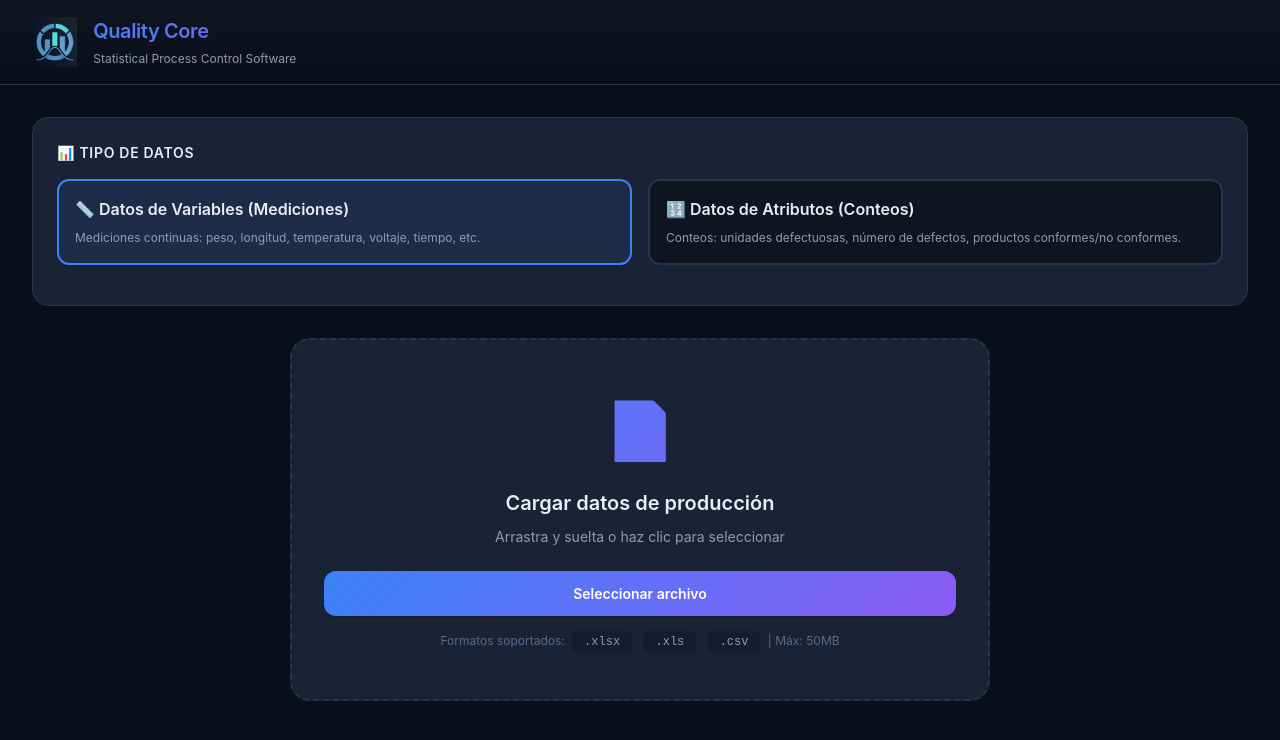
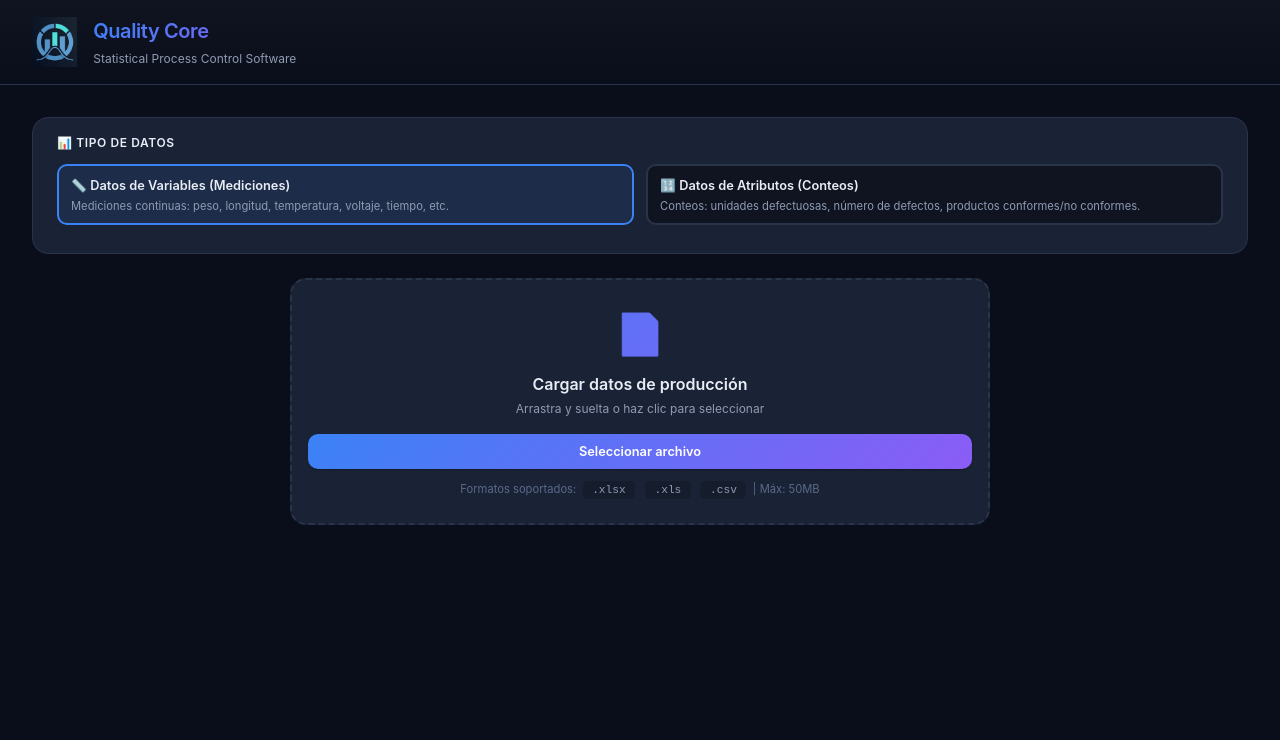
Before and after one commit to Aghent47/CEP_PRO, a React (Vite) app: page / in a window 1280 px wide. Shown: the top 740 px of the page. Built offline with nearby package versions, Linux system fonts and the light colour scheme.

Commit message:
Estilo: Reducir tamaños y márgenes en componentes de selector de tipo de datos y cargador de archivos para mejorar la consistencia visual

```diff
--- a/src/components/DataTypeSelector/index.tsx
+++ b/src/components/DataTypeSelector/index.tsx
@@ -4,18 +4,18 @@ import styled from 'styled-components';
 const SelectorContainer = styled.div`
   background: var(--bg-card);
   border-radius: 16px;
-  padding: 1.5rem;
+  padding: 1rem 1.5rem;  /* Reducido de 1.5rem a 1rem */
   border: 1px solid var(--border-color);
-  margin-bottom: 2rem;
+  margin-bottom: 1.5rem;  /* Reducido de 2rem a 1.5rem */
 `;
 
 const Title = styled.h4`
   color: var(--text-primary);
-  font-size: 0.875rem;
+  font-size: 0.75rem;  /* Reducido de 0.875rem */
   font-weight: 600;
   text-transform: uppercase;
   letter-spacing: 0.05em;
-  margin-bottom: 1rem;
+  margin-bottom: 0.75rem;  /* Reducido de 1rem */
   display: flex;
   align-items: center;
   gap: 0.5rem;
@@ -23,45 +23,47 @@ const Title = styled.h4`
 
 const OptionsGrid = styled.div`
   display: grid;
-  grid-template-columns: repeat(auto-fit, minmax(250px, 1fr));
-  gap: 1rem;
-  margin-bottom: 1rem;
+  grid-template-columns: repeat(auto-fit, minmax(240px, 1fr));
+  gap: 0.75rem;  /* Reducido de 1rem */
+  margin-bottom: 0.75rem;  /* Reducido de 1rem */
 `;
 
 const OptionCard = styled.div<{ selected: boolean }>`
   background: ${props => props.selected ? 'rgba(59, 130, 246, 0.1)' : 'var(--bg-secondary)'};
   border: 2px solid ${props => props.selected ? 'var(--accent-primary)' : 'var(--border-color)'};
-  border-radius: 12px;
-  padding: 1rem;
+  border-radius: 10px;  /* Reducido de 12px */
+  padding: 0.6rem 0.75rem;  /* Reducido de 1rem */
   cursor: pointer;
   transition: all 0.2s ease;
 
   &:hover {
     border-color: var(--accent-primary);
-    transform: translateY(-2px);
+    transform: translateY(-1px);
   }
 
   .option-title {
     font-weight: 600;
     color: var(--text-primary);
-    margin-bottom: 0.5rem;
+    margin-bottom: 0.25rem;  /* Reducido de 0.5rem */
     display: flex;
     align-items: center;
     gap: 0.5rem;
+    font-size: 0.8rem;  /* Añadido */
   }
 
   .option-description {
-    font-size: 0.75rem;
+    font-size: 0.7rem;  /* Reducido de 0.75rem */
     color: var(--text-secondary);
+    line-height: 1.3;  /* Añadido para mejor legibilidad */
   }
 `;
 
 const InfoBox = styled.div`
   background: rgba(59, 130, 246, 0.1);
   border-radius: 8px;
-  padding: 0.75rem;
-  margin-top: 1rem;
-  font-size: 0.75rem;
+  padding: 0.5rem 0.75rem;  /* Reducido de 0.75rem */
+  margin-top: 0.75rem;  /* Reducido de 1rem */
+  font-size: 0.7rem;  /* Reducido de 0.75rem */
   color: var(--text-secondary);
 
   strong {
--- a/src/components/FileUploader/styles.ts
+++ b/src/components/FileUploader/styles.ts
@@ -3,8 +3,8 @@ import styled from 'styled-components';
 export const UploadContainer = styled.div`
   background: var(--bg-card);
   border: 2px dashed var(--border-color);
-  border-radius: 20px;
-  padding: 3rem 2rem;
+  border-radius: 16px;
+  padding: 1.5rem 1rem;
   text-align: center;
   cursor: pointer;
   transition: all 0.3s cubic-bezier(0.4, 0, 0.2, 1);
@@ -28,8 +28,8 @@ export const UploadContainer = styled.div`
 `;
 
 export const UploadIcon = styled.div`
-  font-size: 3.5rem;
-  margin-bottom: 1rem;
+  font-size: 2.5rem;
+  margin-bottom: 0.5rem;
   background: var(--gradient-primary);
   -webkit-background-clip: text;
   -webkit-text-fill-color: transparent;
@@ -37,16 +37,16 @@ export const UploadIcon = styled.div`
 `;
 
 export const Title = styled.h3`
-  font-size: 1.25rem;
+  font-size: 1rem;
   font-weight: 600;
-  margin-bottom: 0.5rem;
+  margin-bottom: 0.25rem;
   color: var(--text-primary);
 `;
 
 export const Subtitle = styled.p`
-  font-size: 0.875rem;
+  font-size: 0.75rem;
   color: var(--text-secondary);
-  margin-bottom: 1.5rem;
+  margin-bottom: 1rem;
 `;
 
 export const FileInput = styled.input`
@@ -57,13 +57,13 @@ export const UploadButton = styled.button`
   background: var(--gradient-primary);
   color: white;
   border: none;
-  padding: 0.75rem 2rem;
-  border-radius: 12px;
-  font-size: 0.875rem;
+  padding: 0.5rem 1.5rem;
+  border-radius: 10px;
+  font-size: 0.8rem;
   font-weight: 600;
   cursor: pointer;
   transition: all 0.2s ease;
-  margin-top: 1rem;
+  margin-top: 0.5rem;
   box-shadow: var(--shadow-sm);
 
   &:hover {
@@ -83,60 +83,60 @@ export const UploadButton = styled.button`
 `;
 
 export const SupportedFormats = styled.div`
-  margin-top: 1rem;
-  font-size: 0.75rem;
+  margin-top: 0.75rem;
+  font-size: 0.7rem;
   color: var(--text-tertiary);
 
   span {
     background: var(--bg-tertiary);
-    padding: 0.25rem 0.75rem;
-    border-radius: 6px;
-    margin: 0 0.25rem;
+    padding: 0.2rem 0.6rem;
+    border-radius: 5px;
+    margin: 0 0.2rem;
     font-family: 'JetBrains Mono', monospace;
-    font-size: 0.75rem;
+    font-size: 0.7rem;
     color: var(--text-secondary);
   }
 `;
 
 export const ErrorMessage = styled.div`
-  margin-top: 1rem;
-  padding: 0.75rem 1rem;
+  margin-top: 0.75rem;
+  padding: 0.5rem 0.75rem;
   background: rgba(239, 68, 68, 0.1);
   border: 1px solid rgba(239, 68, 68, 0.3);
-  border-radius: 12px;
+  border-radius: 10px;
   color: #fca5a5;
-  font-size: 0.875rem;
+  font-size: 0.8rem;
   backdrop-filter: blur(10px);
 `;
 
 export const SuccessMessage = styled.div`
-  margin-top: 1rem;
-  padding: 0.75rem 1rem;
+  margin-top: 0.75rem;
+  padding: 0.5rem 0.75rem;
   background: rgba(16, 185, 129, 0.1);
   border: 1px solid rgba(16, 185, 129, 0.3);
-  border-radius: 12px;
+  border-radius: 10px;
   color: #6ee7b7;
-  font-size: 0.875rem;
+  font-size: 0.8rem;
   backdrop-filter: blur(10px);
 `;
 
 export const PreviewTable = styled.div`
-  margin-top: 2rem;
+  margin-top: 1.5rem;
   max-width: 100%;
   overflow-x: auto;
   background: var(--bg-card);
-  border-radius: 16px;
-  padding: 1rem;
+  border-radius: 12px;
+  padding: 0.75rem;
   border: 1px solid var(--border-color);
 
   table {
     width: 100%;
     border-collapse: collapse;
-    font-size: 0.875rem;
+    font-size: 0.75rem;
 
     th, td {
       border-bottom: 1px solid var(--border-light);
-      padding: 0.75rem;
+      padding: 0.5rem;
       text-align: left;
     }
 
@@ -144,7 +144,7 @@ export const PreviewTable = styled.div`
       background: var(--bg-secondary);
       color: var(--accent-primary);
       font-weight: 600;
-      font-size: 0.75rem;
+      font-size: 0.7rem;
       text-transform: uppercase;
       letter-spacing: 0.05em;
     }
```
